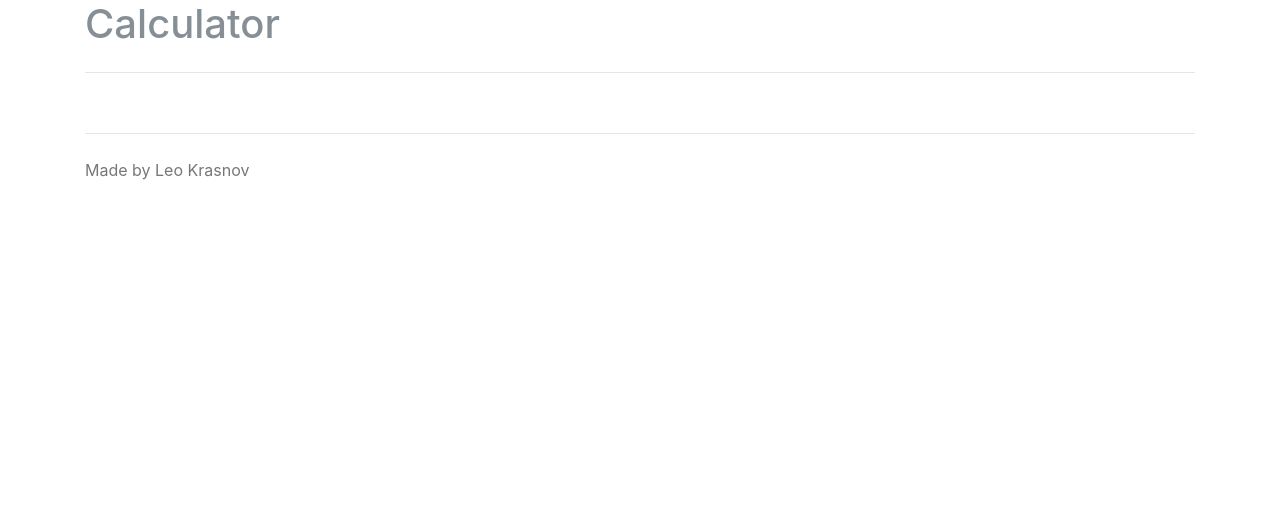
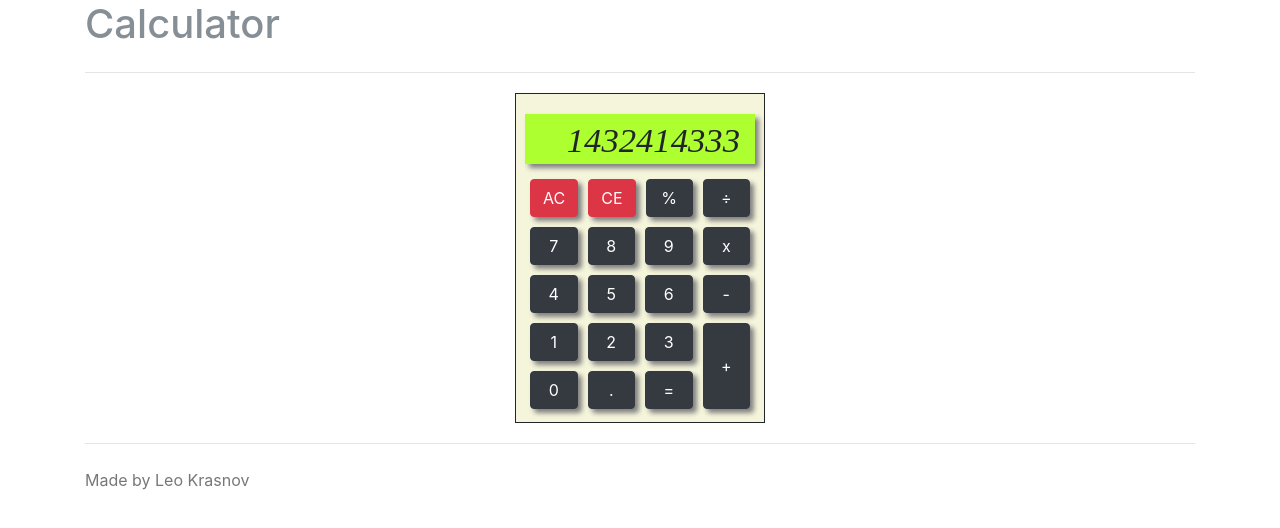
Before and after one commit to lkrasnov/fcc-javascript-calculator, a plain HTML site: page docs/index.html in a window 1280 px wide. Drawn offline with nearby package versions, Linux system fonts and the light colour scheme; a web font is replaced by a local one.

Commit message:
intial calculator design

```diff
--- a/docs/index.html
+++ b/docs/index.html
@@ -6,6 +6,7 @@
   <link rel="stylesheet" href="https://maxcdn.bootstrapcdn.com/bootstrap/4.0.0-beta.2/css/bootstrap.min.css" integrity="sha384-PsH8R72JQ3SOdhVi3uxftmaW6Vc51MKb0q5P2rRUpPvrszuE4W1povHYgTpBfshb"
     crossorigin="anonymous">
   <link href="https://use.fontawesome.com/652649cc8f.css" media="all" rel="stylesheet">
+  <link rel="stylesheet" media="screen" href="https://fontlibrary.org/face/segment7" type="text/css"/>
   <link rel="stylesheet" type="text/css" href="./styles.css">
 </head>
 
@@ -15,8 +16,83 @@
       <h1 class="text-muted">Calculator</h1>
     </div>
 
-    <div class="calculator-container">
-
+    <div class="calc-container">
+      <div class="row calc-row">
+        <div class="col display-container">
+          <span class="display">1432414333</span>
+        </div>
+      </div>
+      <div class="row calc-row">
+        <div class="col calc-button-container">
+          <button type="button" class="btn btn-danger calc-button">AC</button>
+        </div>
+        <div class="col calc-button-container">
+          <button type="button" class="btn btn-danger calc-button">CE</button>
+        </div>
+        <div class="col calc-button-container">
+          <button type="button" class="btn btn-dark calc-button">%</button>
+        </div>
+        <div class="col calc-button-container">
+          <button type="button" class="btn btn-dark calc-button">÷</button>
+        </div>
+      </div>
+      <div class="row calc-row">
+        <div class="col calc-button-container">
+          <button type="button" class="btn btn-dark calc-button">7</button>
+        </div>
+        <div class="col calc-button-container">
+          <button type="button" class="btn btn-dark calc-button">8</button>
+        </div>
+        <div class="col calc-button-container">
+          <button type="button" class="btn btn-dark calc-button">9</button>
+        </div>
+        <div class="col calc-button-container">
+          <button type="button" class="btn btn-dark calc-button">x</button>
+        </div>
+      </div>
+      <div class="row calc-row">
+        <div class="col calc-button-container">
+          <button type="button" class="btn btn-dark calc-button">4</button>
+        </div>
+        <div class="col calc-button-container">
+          <button type="button" class="btn btn-dark calc-button">5</button>
+        </div>
+        <div class="col calc-button-container">
+          <button type="button" class="btn btn-dark calc-button">6</button>
+        </div>
+        <div class="col calc-button-container">
+          <button type="button" class="btn btn-dark calc-button">-</button>
+        </div>
+      </div>
+      <div class="row calc-row">
+        <div class="col-9">
+          <div class="row">
+            <div class="col calc-button-container">
+              <button type="button" class="btn btn-dark calc-button">1</button>
+            </div>
+            <div class="col calc-button-container">
+              <button type="button" class="btn btn-dark calc-button">2</button>
+            </div>
+            <div class="col calc-button-container">
+              <button type="button" class="btn btn-dark calc-button">3</button>
+            </div>
+          </div>
+          <div class="row">
+            <div class="col calc-button-container">
+              <button type="button" class="btn btn-dark calc-button">0</button>
+            </div>
+            <div class="col calc-button-container">
+              <button type="button" class="btn btn-dark calc-button">.</button>
+            </div>
+            <div class="col calc-button-container">
+              <button type="button" class="btn btn-dark calc-button">=</button>
+            </div>
+          </div>
+        </div>
+        <div class="col-3 calc-button-container plus-button-container">
+          <button type="button" class="btn btn-dark calc-button">+</button>
+        </div>
+      </div>
     </div>
 
     <footer class="footer">
--- a/docs/styles.css
+++ b/docs/styles.css
@@ -3,10 +3,48 @@
   border-bottom: .05rem solid #e5e5e5;
 }
 
-.calculator-container {
-  margin: auto;
-  width: 600px;
-  padding: 30px 0;
+.calc-container {
+  margin: 20px auto;
+  height: 330px;
+  width: 250px;
+  background-color: beige;
+  border-style: solid;
+  border-width: 1px;
+}
+
+.calc-row {
+  width: 230px;
+  margin-right: auto;
+  margin-left: auto;
+}
+
+.display-container {
+  margin-top: 20px;
+  margin-bottom: 10px;
+  height: 50px;
+  text-align: right;
+  background: greenyellow;
+  box-shadow: 4px 4px 5px grey;
+}
+
+.display {
+  font-family: 'Segment7Standard';
+  font-weight: normal;
+  font-style: italic;
+  font-size: 26pt;
+}
+
+.calc-button-container {
+  padding: 5;
+}
+
+.plus-button-container {
+  display: flex;
+}
+
+.calc-button {
+  width: 100%;
+  box-shadow: 4px 4px 5px grey;
 }
 
 .footer {
```
